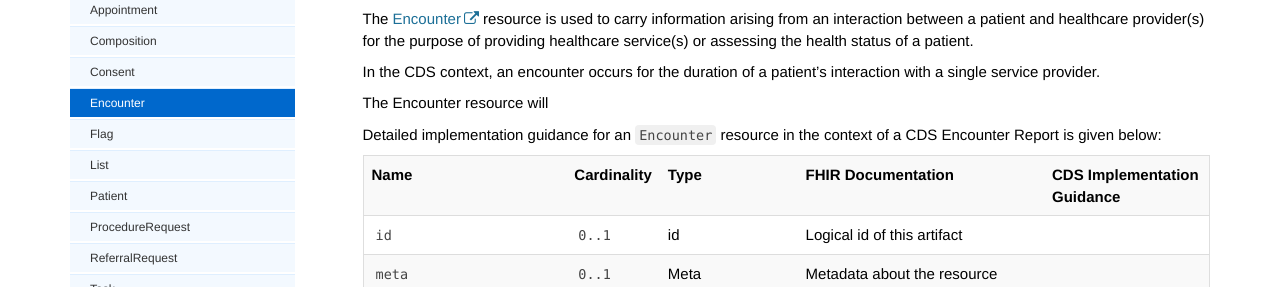
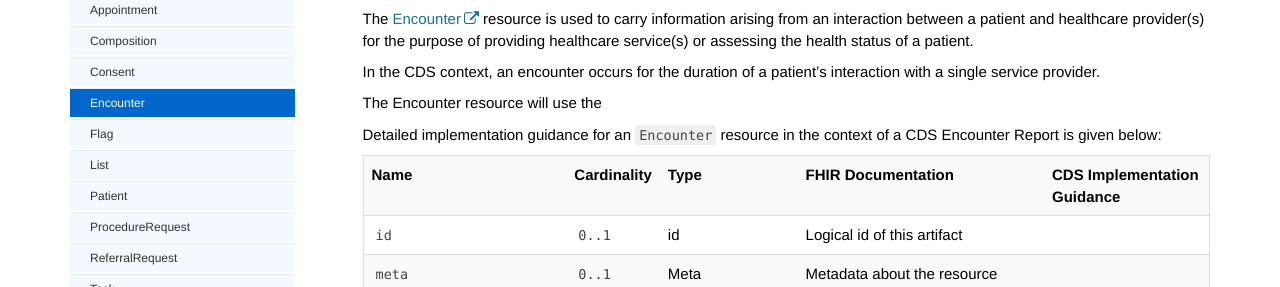
Before and after one commit to nhsconnect/FHIR-CDS, a Jekyll site: the page built from pages/explore/api_encounter_report_encounter.md, in a window 1280 px wide and 900 px high, scrolled down 382 px. Shown: the part 166-453 px from the top of the window. Built offline with Jekyll 4.4.1, drawn with Linux system fonts in a browser that asks for light colours; nearby versions of some CDN libraries; comment, search, counter and statistics services are not loaded; part of the change alters nothing that is shown.

Commit message:
pages/explore/api_encounter_report_encounter.md updated from https://stackedit.io/

```diff
--- a/pages/explore/api_encounter_report_encounter.md
+++ b/pages/explore/api_encounter_report_encounter.md
@@ -19,7 +19,7 @@ The [Encounter](http://hl7.org/fhir/stu3/encounter.html) resource is used to car
 
 In the CDS context, an encounter occurs for the duration of a patient’s interaction with a single service provider.
 
-The Encounter resource will
+The Encounter resource will use the
 
 Detailed implementation guidance for an `Encounter` resource in the context of a CDS Encounter Report is given below:
 
@@ -401,6 +401,7 @@ Placeholder -->
 
 
 <!--stackedit_data:
-eyJoaXN0b3J5IjpbNTY0MDk4NzEzLC00NDg2ODI5MTUsMTczNj
-E2MzUxMywxMjUwNTY3NDgwLDk0ODc5NjM5OV19
+eyJoaXN0b3J5IjpbLTE4MTQ0NTI3OSw1NjQwOTg3MTMsLTQ0OD
+Y4MjkxNSwxNzM2MTYzNTEzLDEyNTA1Njc0ODAsOTQ4Nzk2Mzk5
+XX0=
 -->
```
